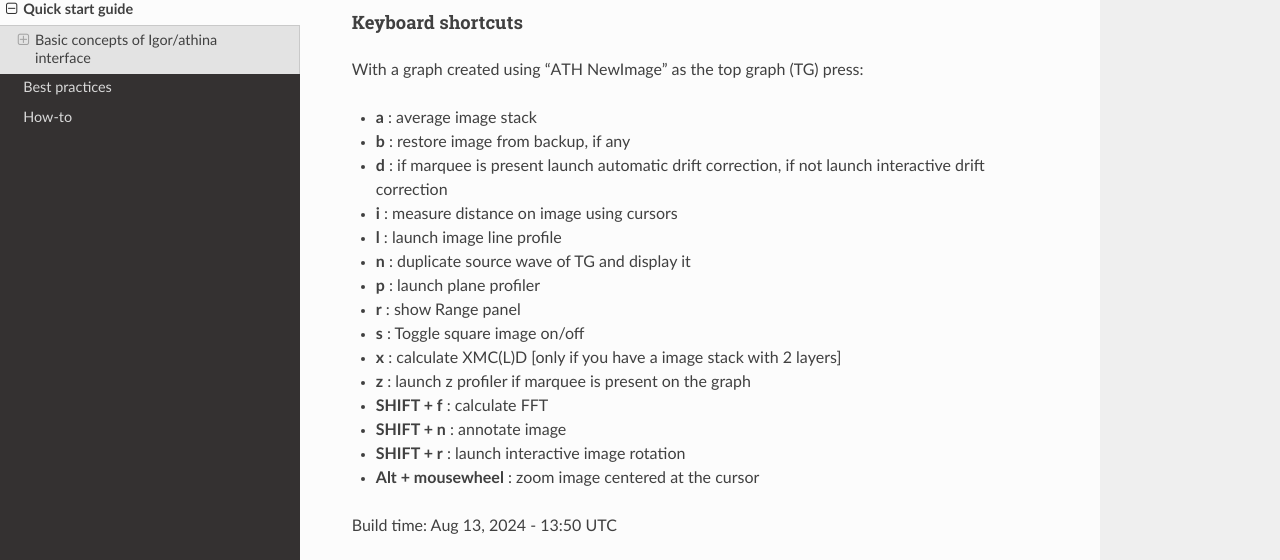
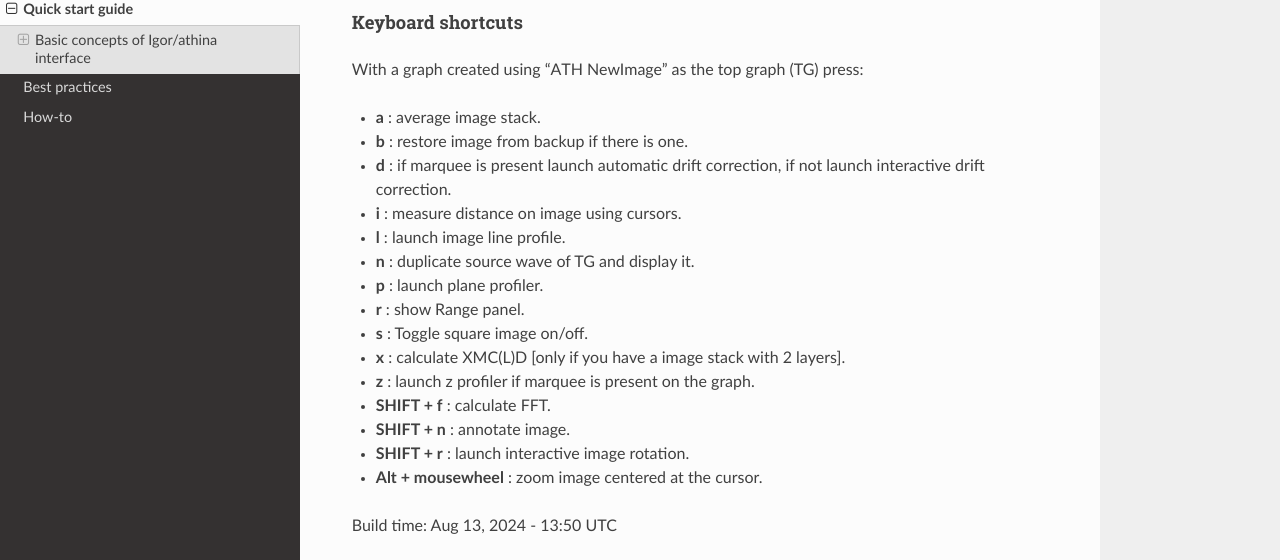
Before and after one commit to evangelosgolias/athina, a Sphinx documentation site: the page built from doc/source/files/quickstart.md, in a window 1280 px wide and 900 px high, scrolled down 3935 px. Shown: the part 173-733 px from the top of the window. Built offline with Sphinx 7.4.7 and the Read the Docs theme 2.0.0, drawn with Linux system fonts in a browser that asks for light colours.

Commit message:
Changes in docs

```diff
--- a/doc/source/files/quickstart.md
+++ b/doc/source/files/quickstart.md
@@ -126,20 +126,20 @@
 
 With a graph created using "ATH NewImage" as the top graph (TG) press:
 
-- **a** : average image stack
-- **b** : restore image from backup, if any
-- **d** : if marquee is present launch automatic drift correction, if not launch interactive drift correction
-- **i** : measure distance on image using cursors
-- **l** : launch image line profile
-- **n** : duplicate source wave of TG and display it
-- **p** : launch plane profiler
-- **r** : show Range panel
-- **s** : Toggle square image on/off
-- **x** : calculate XMC(L)D [only if you have a image stack with 2 layers]
-- **z** : launch z profiler if marquee is present on the graph
-- **SHIFT + f** : calculate FFT
-- **SHIFT + n** : annotate image
-- **SHIFT + r** : launch interactive image rotation
-- **Alt + mousewheel** : zoom image centered at the cursor
+- **a** : average image stack.
+- **b** : restore image from backup if there is one.
+- **d** : if marquee is present launch automatic drift correction, if not launch interactive drift correction.
+- **i** : measure distance on image using cursors.
+- **l** : launch image line profile.
+- **n** : duplicate source wave of TG and display it.
+- **p** : launch plane profiler.
+- **r** : show Range panel.
+- **s** : Toggle square image on/off.
+- **x** : calculate XMC(L)D [only if you have a image stack with 2 layers].
+- **z** : launch z profiler if marquee is present on the graph.
+- **SHIFT + f** : calculate FFT.
+- **SHIFT + n** : annotate image.
+- **SHIFT + r** : launch interactive image rotation.
+- **Alt + mousewheel** : zoom image centered at the cursor.
 
 Build time: {sub-ref}`today`
```
